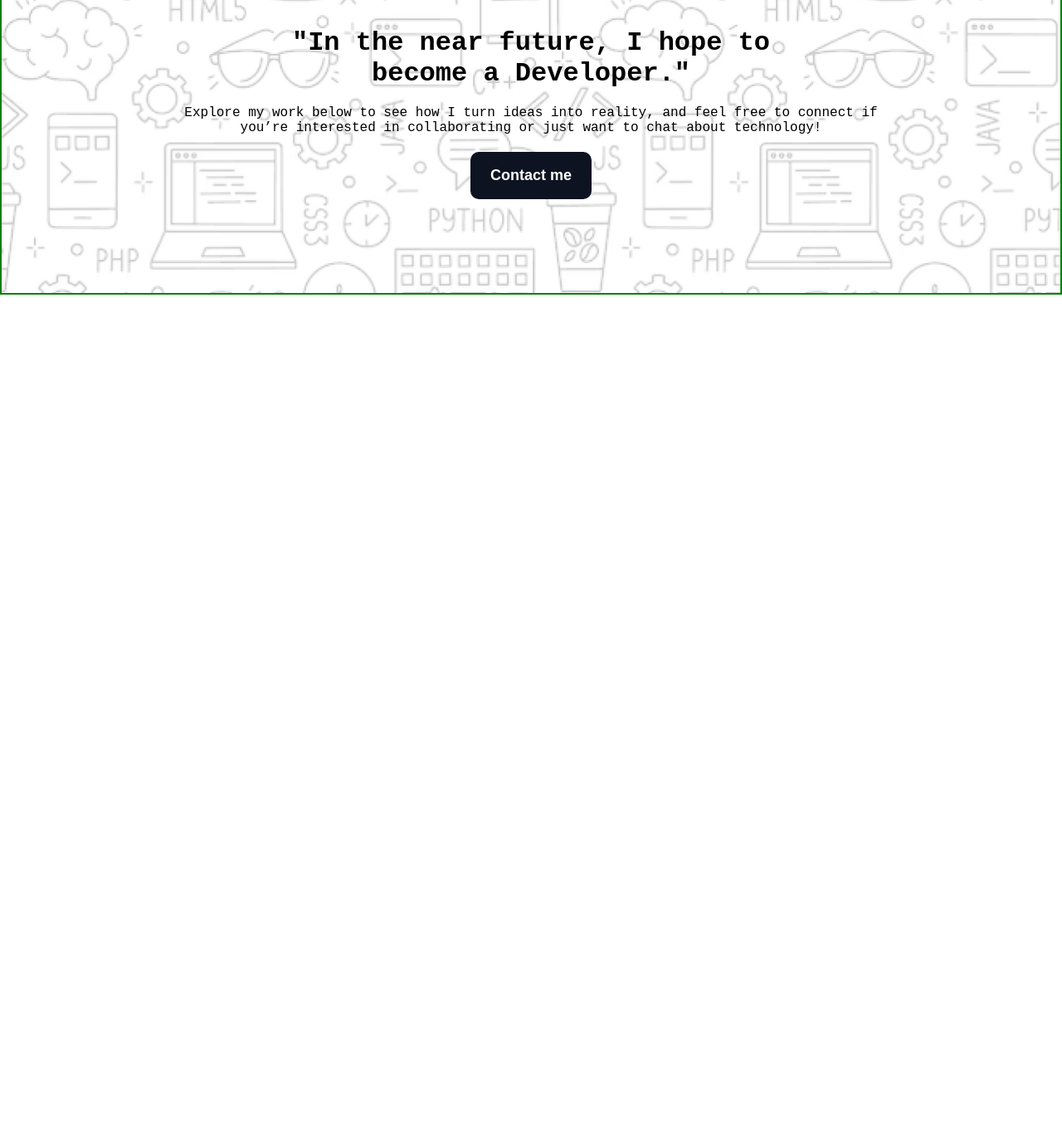
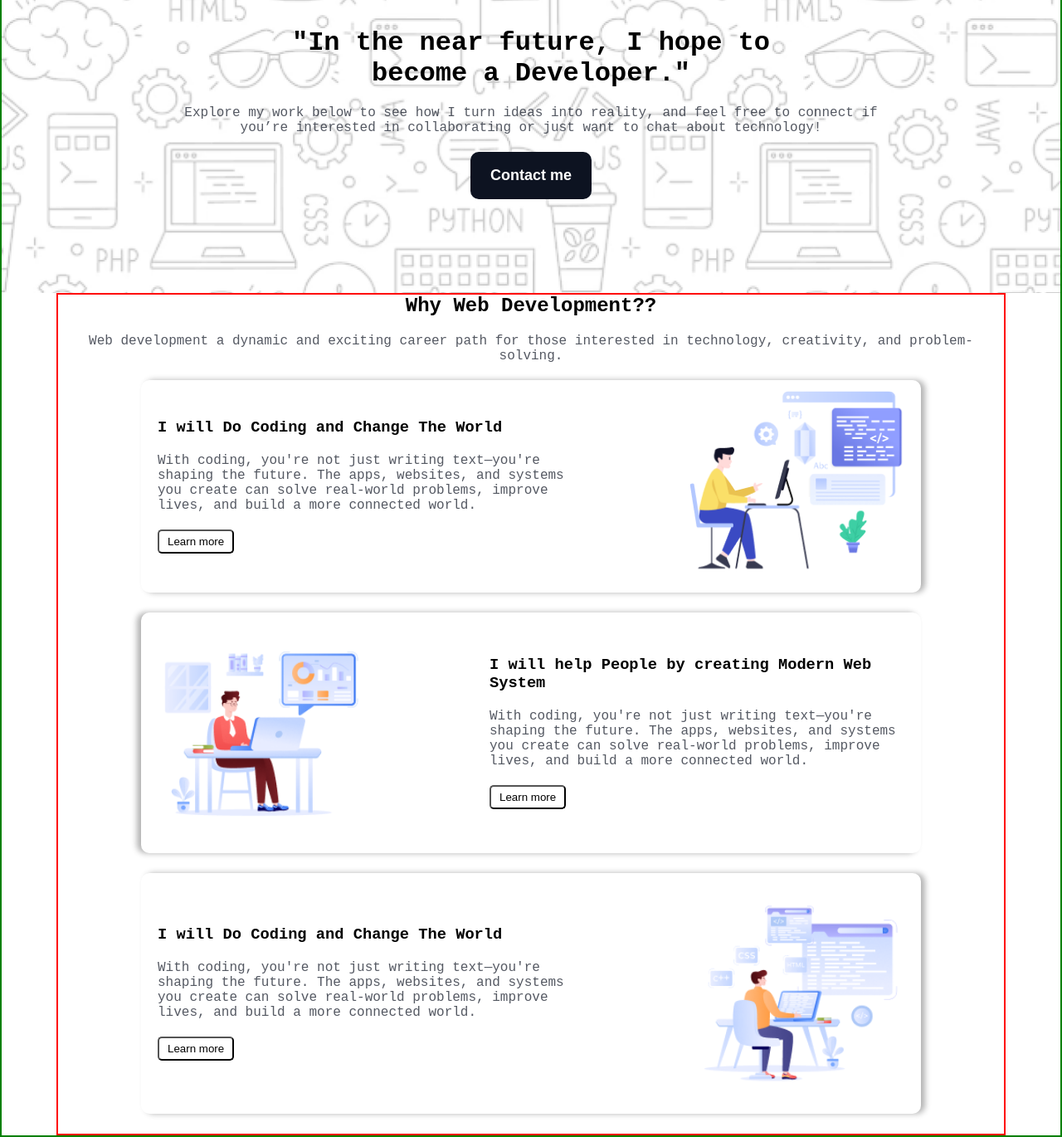
Before and after one commit to MONC-08/Challenge-Begins, a plain HTML site: page index.html in a window 1280 px wide. Shown: the part 380-1750 px from the top of the page at 83% size. Before the commit the page ends 800 px from the top, so only its background shows below. Drawn offline with Linux system fonts and the light colour scheme; a web font is replaced by a local one.

Commit message:
webdev section added

```diff
--- a/index.html
+++ b/index.html
@@ -23,7 +23,8 @@
                 <img class="banner-img" src="./assets/Group.png" alt="">
                 <div class="banner-content text-center">
                     <h1>"In the near future, I hope to <br> become a Developer."</h1>
-                    <p class="banner-description">Explore my work below to see how I turn ideas into reality, and feel
+                    <p class="banner-description dark-1">Explore my work below to see how I turn ideas into reality, and
+                        feel
                         free to connect if you’re
                         interested in collaborating or just want to chat about technology!</p>
                     <button class="btn-secondary">Contact me</button>
@@ -33,7 +34,59 @@
         <!-- banner section ends -->
     </header>
 
-    <main></main>
+    <main>
+        <!-- web dev section starts -->
+        <section class="webdev-container">
+            <h2 class="text-center">Why Web Development??</h2>
+            <p class="section-description text-center dark-1">Web development a dynamic and exciting career path for
+                those
+                interested in
+                technology, creativity, and problem-solving.</p>
+
+            <div class="challenge-container" id="challenge-1">
+                <div class="challenge-content">
+                    <h3>I will Do Coding and Change The World</h3>
+                    <p class="challenge-description dark-1">With coding, you're not just writing text—you're shaping
+                        the future. The apps,
+                        websites, and
+                        systems you create can solve real-world problems, improve lives, and build a more connected
+                        world.</p>
+                    <button class="learn-more-btn">Learn more</button>
+                </div>
+                <img class="challenge-img" src="./assets/Layer_1.png" alt="">
+            </div>
+
+            <div class="challenge-container" id="challenge-2">
+
+                <img class="challenge-img" src="./assets/Group 3.png" alt="">
+                <div class="challenge-content">
+                    <h3>I will help People by creating Modern Web System</h3>
+                    <p class="challenge-description dark-1">With coding, you're not just writing text—you're shaping
+                        the future. The apps,
+                        websites, and
+                        systems you create can solve real-world problems, improve lives, and build a more connected
+                        world.</p>
+                    <button class="learn-more-btn">Learn more</button>
+                </div>
+
+            </div>
+
+            <div class="challenge-container" id="challenge-3">
+                <div class="challenge-content">
+                    <h3>I will Do Coding and Change The World</h3>
+                    <p class="challenge-description dark-1">With coding, you're not just writing text—you're shaping
+                        the future. The apps,
+                        websites, and
+                        systems you create can solve real-world problems, improve lives, and build a more connected
+                        world.</p>
+                    <button class="learn-more-btn">Learn more</button>
+                </div>
+                <img class="challenge-img" src="./assets/Group 4.png" alt="">
+            </div>
+
+        </section>
+        <!-- web dev section ends -->
+    </main>
     <footer></footer>
 </body>
 
--- a/styles/style.css
+++ b/styles/style.css
@@ -35,9 +35,22 @@ body {
     font-weight: 600;
 }
 
+.learn-more-btn {
+    padding: 5px 10px;
+    background-color: #FFFFFF;
+    border-radius: 5px;
+    /* margin: 10px 0; */
+}
+
 .dark-1 {
     color: #0D1321;
+    opacity: 0.7;
 }
+
+/* main section {
+    margin-top: 120px;
+    margin-bottom: 120px;
+} */
 
 /* nav styles */
 nav {
@@ -76,7 +89,47 @@ nav ul li {
     margin-top: 30px;
 }
 
-.banner-description {
+.banner-description,
+.section-description,
+.challenge-description {
     margin-top: 20px;
     margin-bottom: 20px;
 }
+
+/* Web development styles */
+.webdev-container {
+    width: 1140px;
+    border: 2px solid red;
+    margin: 0 auto;
+}
+
+.challenge-container {
+    border: 2px solid yellow;
+    width: 940px;
+    margin: 0 auto;
+    display: flex;
+    justify-content: space-between;
+    align-items: center;
+    border: none;
+    border-radius: 10px;
+    margin-bottom: 24px;
+}
+
+#challenge-1,
+#challenge-3 {
+    box-shadow: 5px 0px 7px rgb(0, 0, 0, 0.3);
+}
+
+#challenge-2 {
+    box-shadow: -5px 0 7px rgb(0, 0, 0, 0.3);
+}
+
+.challenge-content {
+    width: 500px;
+    padding: 20px;
+}
+
+.challenge-img {
+    width: 270px;
+    padding: 10px;
+}
```
